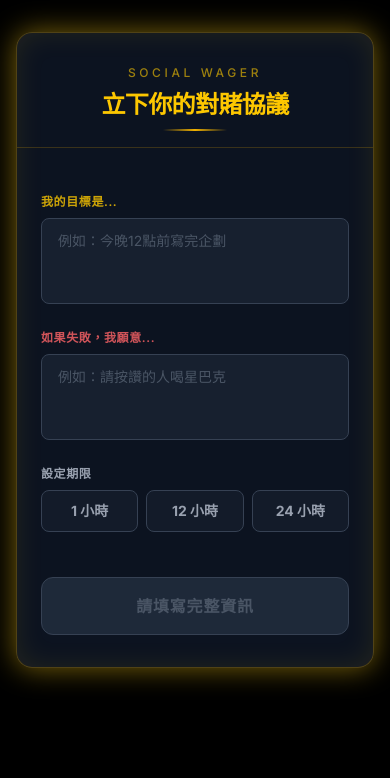
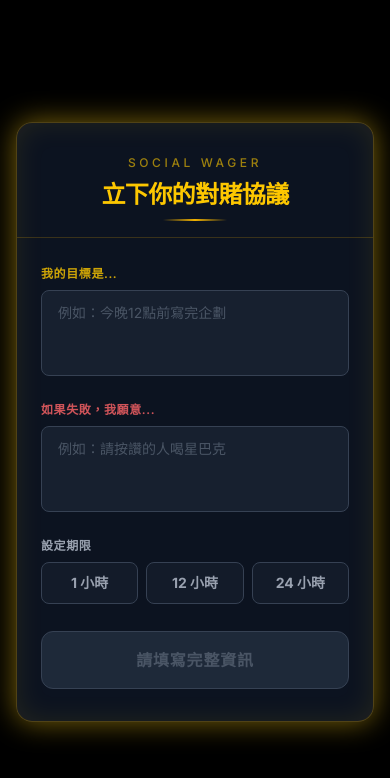
Before and after one commit to molly40920-design/mo-girigo, a React (Vite) app: page / in a window 390 px wide. Both pictures are taken after a click on the button "開始許願". Shown: the top 778 px of the page. Built offline with nearby package versions, Linux system fonts and the light colour scheme.

Commit message:
fix: adjust layout to prevent clipping on small mobile screens

```diff
--- a/src/components/ActiveView.jsx
+++ b/src/components/ActiveView.jsx
@@ -68,7 +68,7 @@ export default function ActiveView({ wager, onSuccess, onFail, isViewer = false,
   }
 
   return (
-    <div className="min-h-dvh bg-black flex items-center justify-center relative overflow-hidden">
+    <div className="min-h-dvh bg-black flex flex-col items-center relative overflow-x-hidden">
 
       {/* Toast Notification */}
       {showToast && (
@@ -101,7 +101,7 @@ export default function ActiveView({ wager, onSuccess, onFail, isViewer = false,
       </div>
 
       {/* Main Card */}
-      <div className="relative z-10 flex flex-col items-center w-full max-w-[380px] aspect-[9/16] px-6">
+      <div className="relative z-10 flex flex-col items-center w-full max-w-[380px] my-auto py-8 px-6 min-h-[600px]">
 
         {/* Top: Goal & Penalty info bar */}
         <div className="w-full mt-6 mb-4 space-y-2 animate-fade-in-up">
--- a/src/components/ResolutionView.jsx
+++ b/src/components/ResolutionView.jsx
@@ -48,17 +48,16 @@ export default function ResolutionView({ wager, onReset, isViewer = false, hasLo
 
   if (isSuccess) {
     return (
-      <div className="flex flex-col items-center justify-center min-h-full px-4 py-8 animate-fade-in-up">
+      <div className="flex flex-col items-center min-h-dvh px-4 py-6 animate-fade-in-up overflow-x-hidden">
         {/* Toast Notification */}
         {showToast && (
           <div className="fixed top-10 left-1/2 -translate-x-1/2 z-50 animate-fade-in-up">
             <div className="bg-gray-800/90 backdrop-blur-md border border-white/20 text-white px-5 py-3 rounded-full shadow-2xl flex items-center gap-2 whitespace-nowrap">
-
               <span className="text-sm font-medium tracking-wide">請截圖此畫面分享至限時動態</span>
             </div>
           </div>
         )}
-        <div className="w-full max-w-[380px] aspect-[9/16] bg-gradient-to-b from-emerald-950/90 to-gray-950/95 border border-emerald-500/30 rounded-2xl shadow-2xl flex flex-col overflow-hidden backdrop-blur-sm animate-border-glow-green relative">
+        <div className="w-full max-w-[380px] my-auto min-h-[600px] bg-gradient-to-b from-emerald-950/90 to-gray-950/95 border border-emerald-500/30 rounded-2xl shadow-2xl flex flex-col backdrop-blur-sm animate-border-glow-green relative">
 
 
           {/* Header */}
@@ -149,17 +148,16 @@ export default function ResolutionView({ wager, onReset, isViewer = false, hasLo
 
   // Fail state
   return (
-    <div className="flex flex-col items-center justify-center min-h-full px-4 py-8 animate-fade-in-up">
+    <div className="flex flex-col items-center min-h-dvh px-4 py-6 animate-fade-in-up overflow-x-hidden">
       {/* Toast Notification */}
       {showToast && (
         <div className="fixed top-10 left-1/2 -translate-x-1/2 z-50 animate-fade-in-up">
           <div className="bg-gray-800/90 backdrop-blur-md border border-white/20 text-white px-5 py-3 rounded-full shadow-2xl flex items-center gap-2 whitespace-nowrap">
-
             <span className="text-sm font-medium tracking-wide">請截圖此畫面分享至限時動態</span>
           </div>
         </div>
       )}
-      <div className="w-full max-w-[380px] aspect-[9/16] bg-gradient-to-b from-red-950/90 to-gray-950/95 border border-red-500/30 rounded-2xl shadow-2xl flex flex-col overflow-hidden backdrop-blur-sm animate-border-glow-red">
+      <div className="w-full max-w-[380px] my-auto min-h-[600px] bg-gradient-to-b from-red-950/90 to-gray-950/95 border border-red-500/30 rounded-2xl shadow-2xl flex flex-col backdrop-blur-sm animate-border-glow-red">
 
         {/* Header */}
         <div className="pt-10 pb-4 px-6 text-center">
--- a/src/components/SetupView.jsx
+++ b/src/components/SetupView.jsx
@@ -19,9 +19,9 @@ export default function SetupView({ onSubmit }) {
   }
 
   return (
-    <div className="flex flex-col items-center justify-center min-h-full px-4 py-8 animate-fade-in-up">
-      {/* Card Container - 9:16 aspect ratio for IG Story */}
-      <div className="w-full max-w-[380px] aspect-[9/16] bg-gray-900/80 border border-yellow-500/30 rounded-2xl shadow-2xl flex flex-col overflow-hidden backdrop-blur-sm animate-border-glow">
+    <div className="flex flex-col items-center min-h-dvh px-4 py-6 animate-fade-in-up overflow-x-hidden">
+      {/* Card Container - Flexible height for small screens */}
+      <div className="w-full max-w-[380px] my-auto min-h-[600px] bg-gray-900/80 border border-yellow-500/30 rounded-2xl shadow-2xl flex flex-col backdrop-blur-sm animate-border-glow">
 
         {/* Header */}
         <div className="pt-8 pb-4 px-6 text-center border-b border-yellow-500/20">
```
